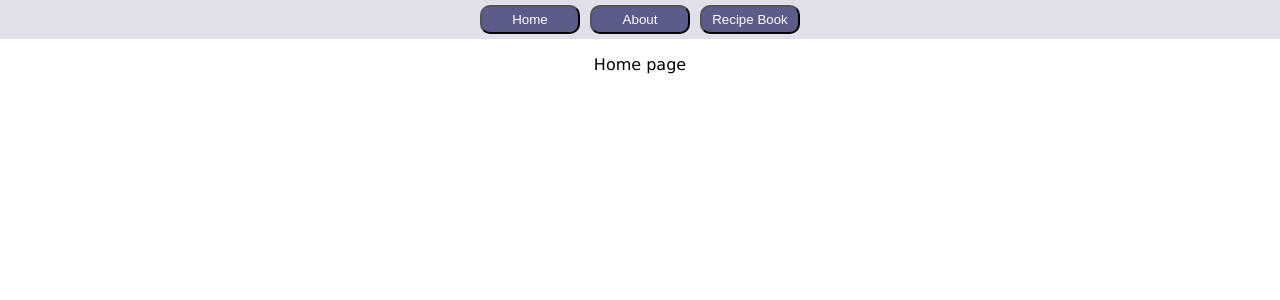
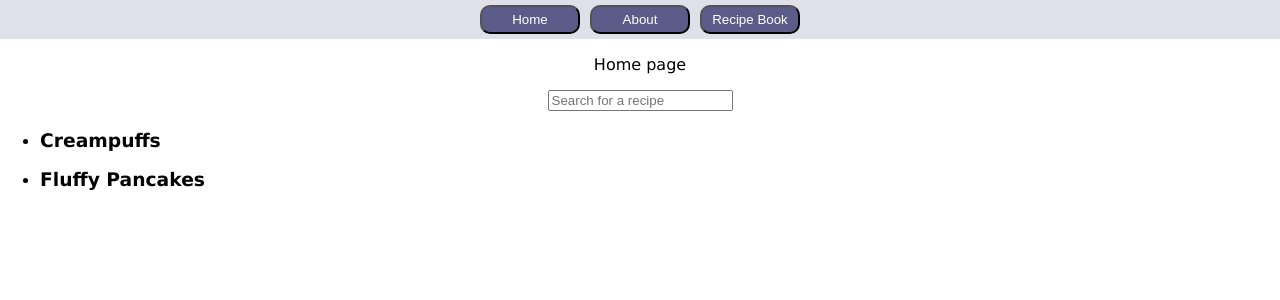
Before and after one commit to arinach3/bestpractice, a React (Create React App) app: page / in a window 1280 px wide. Shown: the top 300 px of the page. Built offline with nearby package versions, Linux system fonts and the light colour scheme; the HTML template or start-up script is replaced by a standard one.

Commit message:
added search option

```diff
--- a/src/RecipeBook/Home.jsx
+++ b/src/RecipeBook/Home.jsx
@@ -1,9 +1,25 @@
-import React from 'react';
+import React, {useState} from 'react';
+import {Link } from 'react-router-dom';
+import recipes from './Recipes';
 
 export default function Home(){
+    const [searchTerm, setSearchTerm] = useState("");
+    const filteredRecipes = recipes.filter(recipe => recipe.title.toLowerCase().includes(searchTerm.toLowerCase()));
+
+    console.log(filteredRecipes);
     return(
         <div>
             <p>Home page</p>
+            <input type="text" placeholder='Search for a recipe' value={searchTerm} onChange={(e) => setSearchTerm(e.target.value)}/>
+            <ul>
+                {filteredRecipes.map(recipe => (
+                    <li key={recipe.id}>
+                        <Link to={`/recipes/${recipe.id}`}>
+                        <h3>{recipe.title}</h3>
+                        </Link>
+                    </li>
+                ))}
+            </ul>
         </div>
     )
 }
```
